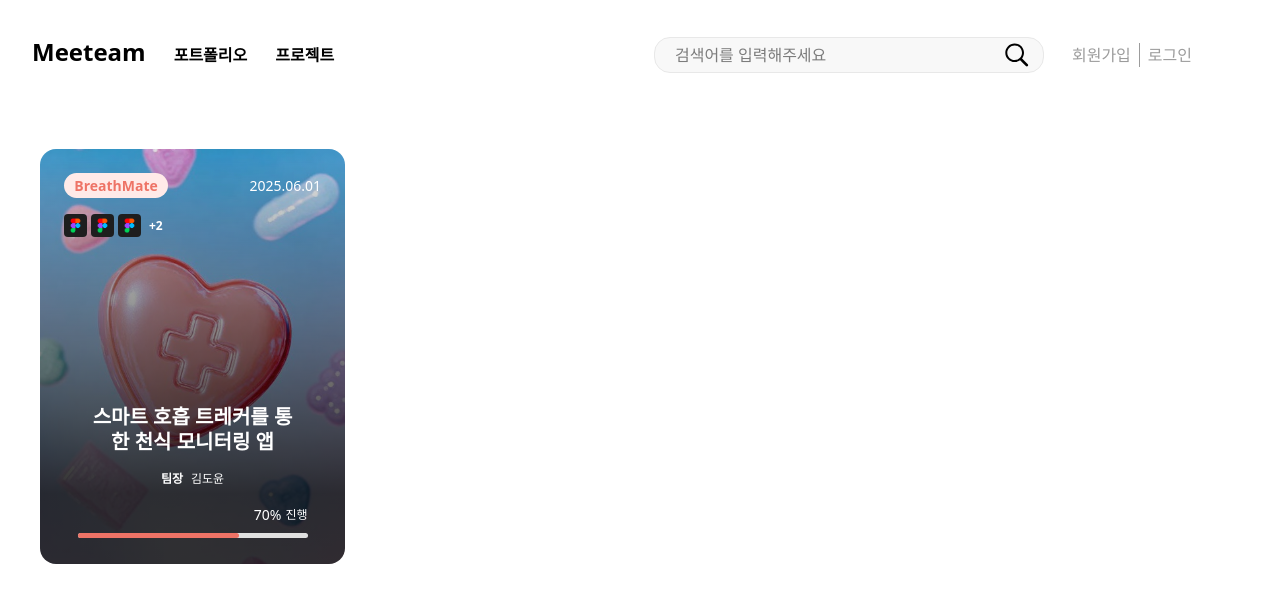
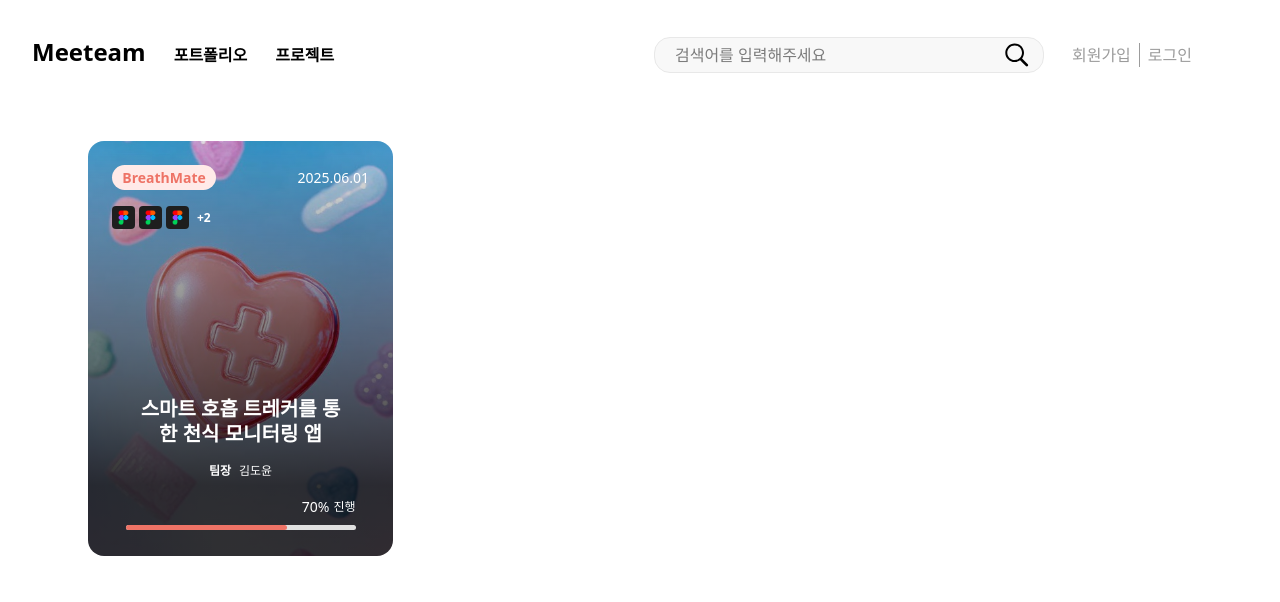
Before and after one commit to WardK-meeTeam/meeteam_front, a Next.js app: page /cardtest in a window 1280 px wide. Shown: the top 602 px of the page. Built offline with nearby package versions, Linux system fonts and the light colour scheme.

Commit message:
[#10] feat: 프로젝트 카드, 카드 리스트 컴포넌트 구현
- 카테고리에 따른 배경 이미지, 색상 매핑 처리
- 카드 리스트(CardList)로 반복 렌더링 구성

```diff
--- a/app/cardtest/page.tsx
+++ b/app/cardtest/page.tsx
@@ -1,13 +1,12 @@
 "use client";
 
-import Card from "@/components/Card";
+import CardList from "@/components/CardList";
 
 export default function CardTestPage() {
 
     return (
-        <div>
-            <Card
-            />
+        <div className="flex items-center justify-center mt-5">
+            <CardList />
         </div>
     )
 }
--- a/components/Card.tsx
+++ b/components/Card.tsx
@@ -3,8 +3,13 @@
 interface CardProps {
     category : string;
     tool: string;
-}
-
+    teamName: string;
+    date: string;
+    tools: string[];
+    title: string;
+    leader: string;
+    progress : number;
+};
 
 const CardBgImgs : {[key: string] : string} = {
     Beauty: "/images/Beauty.png",
@@ -31,14 +36,13 @@ const CategoryColors : { [key: string] : [string, string] } = {
 };
 
 
-export default function Card( {category, tool} : CardProps) {
+export default function Card( {category, tool, tools, teamName, date, title, leader, progress} : CardProps) {
     const bgImg = CardBgImgs[category] || "/images/HealthCare.png";
-    const toolImg = ToolImgs[tool] || "/images/Figma.png";
     const textColor = CategoryColors[category]?.[0] || "#EE7366";
     const boxColor = CategoryColors[category]?.[1] || "#FFEAE8";
 
     return (
-        <div className="m-10 w-[305px] h-[415px]">
+        <div className="m-3 w-[305px] h-[415px]">
 
             {/*카드 앞면*/}
             <div
@@ -52,18 +56,19 @@ export default function Card( {category, tool} : CardProps) {
                         <div
                         className="w-[104px] h-[25px] border border-none rounded-[16px] text-[14px] font-semibold text-[#EE7366] flex justify-center items-center"
                         style={ {color: `${textColor}`, backgroundColor: `${boxColor}`}}
-                        >BreathMate
+                        >
+                            {teamName || "BreathMate"}
                         </div>
-                        <div className="text-[14px] font-normal text-white">2025.06.01</div>
+                        <div className="text-[14px] font-normal text-white">{date}</div>
                     </div>
 
                     <div className="flex items-center justify-start gap-x-2 px-6 mt-4">
                         <div className="flex gap-x-1">
-                            {[1,2,3].map((idx) => (
+                            {[1,2,3].map((tool, idx) => (
                                 <img
                                 key={idx}
                                 className="w-[23px] h-[23px] rounded-[4px]"
-                                src={toolImg}
+                                src={ToolImgs[tool] || "/images/Figma.png"}
                                 alt="tool"
                                 />
                             ))}
@@ -75,21 +80,21 @@ export default function Card( {category, tool} : CardProps) {
                 {/*아래쪽*/}
                 <div className="m-5 flex flex-col items-center justify-center">
                 <div className="w-[212px] text-[20px] font-bold text-white text-center leading-tight break-words">
-                    스마트 호흡 트레커를 통한 천식 모니터링 앱
+                    {title || "스마트 호흡 트레커를 통한 천식 모니터링 앱"}
                 </div>
                     <div className="flex items-center justify-between gap-x-2 text-[12px] m-4 text-white">
                         <div className="font-semibold">팀장</div>
-                        <div className="font-normal">김도윤</div>
+                        <div className="font-normal">{leader || "김도윤"}</div>
                     </div>
                     <div>
                         <div className="flex justify-end items-center gap-x-1 text-white mb-2">
-                            <div className="text-[14px] font-medium ">70%</div>
+                            <div className="text-[14px] font-medium ">{progress || 70}%</div>
                             <div className="text-[12px] font-normal">진행</div>
                         </div>
                         <div className="w-[230px] h-[5px] border border-none rounded-[30px] bg-[#E0E0E0] mb-1.5">
                             <div
                             className="h-full rounded-[30px]"
-                            style={{width: '70%', backgroundColor: `${textColor}`}}
+                            style={{width: `${progress || 70}%`, backgroundColor: `${textColor}`}}
                             ></div>
                         </div>
                     </div>
--- /dev/null
+++ b/components/CardList.tsx
@@ -0,0 +1,25 @@
+"use client";
+
+import Card from "./Card";
+
+const dummyCard = {
+    category: "HealthCare",
+    tool: "Figma",
+    teamName: "BreathMate",
+    date: "2025.06.01",
+    tools: ["Ai", "Figma", "Ps"],
+    title: "스마트 호흡 트레커를 통한 천식 모니터링 앱",
+    leader: "김도윤",
+    progress: 70,
+};
+
+export default function CardList() {
+
+    return (
+        <div className="ml-6 flex items-center justify-start w-[90%] overflow-hidden">
+            {Array(1).fill(0).map((idx) => (
+                <Card key={idx} {...dummyCard}/>
+            ))}
+        </div>
+    )
+};
```
